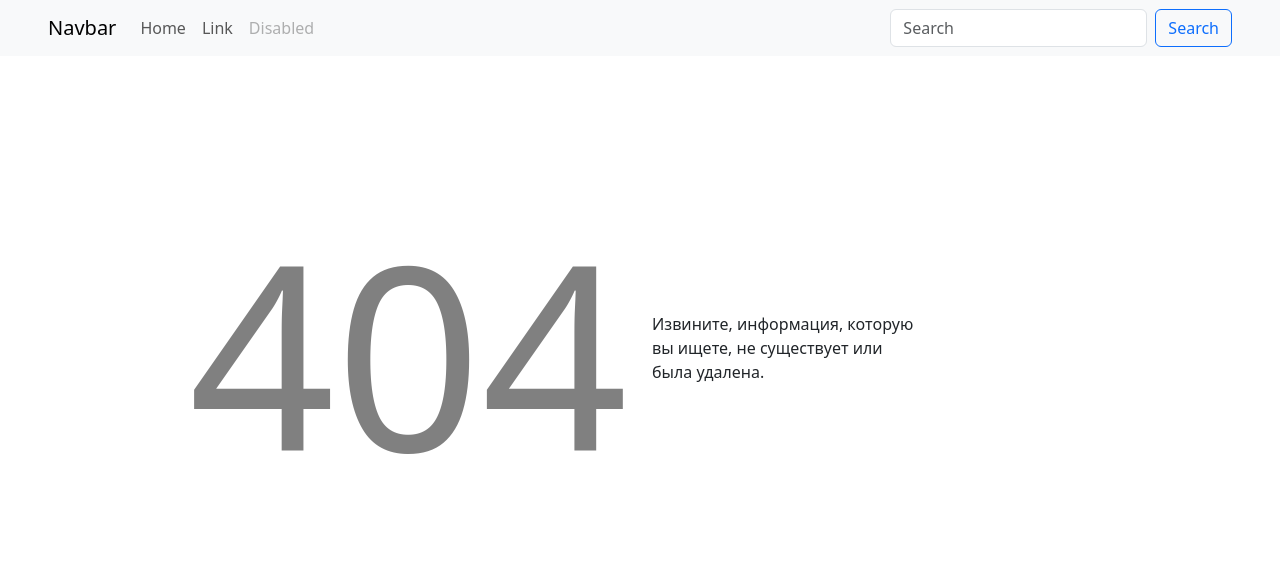
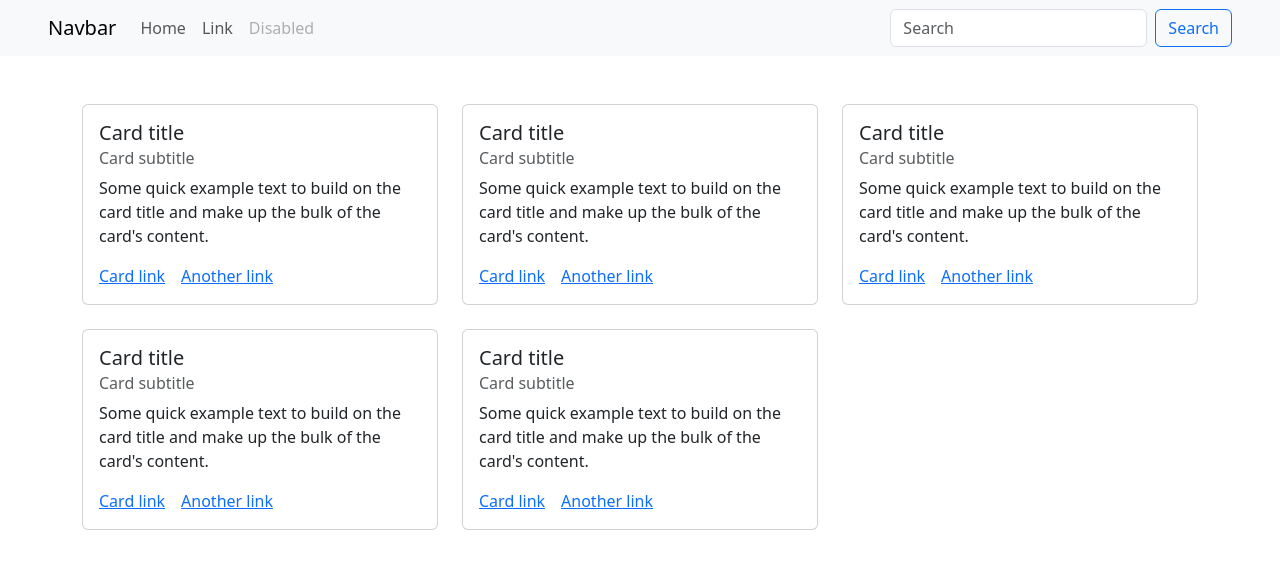
Before and after one commit to chup1kq/adddict_front, a React (Create React App) app: page /dictionaries in a window 1280 px wide. Before the commit this address had no page. Shown: the top 568 px of the page. Built offline with nearby package versions, Linux system fonts and the light colour scheme.

Commit message:
Moved 'dictionaries' page into jsx file

```diff
--- a/src/pages/UserDictionaries.jsx
+++ b/src/pages/UserDictionaries.jsx
@@ -1,4 +1,75 @@
-const UserDictionaries = () => {
+export const UserDictionaries = () => {
+    return (
+    <>
+        <div className="container my-5">
+            <div className="row row-cols-1 row-cols-sm-2 row-cols-lg-3 g-4">
+                {/*Карточка*/}
+                <div className="col">
+                    <div className="card h-100">
+                        <div className="card-body">
+                            <h5 className="card-title">Card title</h5>
+                            <h6 className="card-subtitle mb-2 text-body-secondary">Card subtitle</h6>
+                            <p className="card-text">Some quick example text to build on the card title and make up
+                                the bulk of the card's content.</p>
+                            <a href="#" className="card-link">Card link</a>
+                            <a href="#" className="card-link">Another link</a>
+                        </div>
+                    </div>
+                </div>
+                {/*Карточка*/}
+                <div className="col">
+                    <div className="card h-100">
+                        <div className="card-body">
+                            <h5 className="card-title">Card title</h5>
+                            <h6 className="card-subtitle mb-2 text-body-secondary">Card subtitle</h6>
+                            <p className="card-text">Some quick example text to build on the card title and make up
+                                the bulk of the card's content.</p>
+                            <a href="#" className="card-link">Card link</a>
+                            <a href="#" className="card-link">Another link</a>
+                        </div>
+                    </div>
+                </div>
+                {/*Карточка*/}
+                <div className="col">
+                    <div className="card h-100">
+                        <div className="card-body">
+                            <h5 className="card-title">Card title</h5>
+                            <h6 className="card-subtitle mb-2 text-body-secondary">Card subtitle</h6>
+                            <p className="card-text">Some quick example text to build on the card title and make up
+                                the bulk of the card's content.</p>
+                            <a href="#" className="card-link">Card link</a>
+                            <a href="#" className="card-link">Another link</a>
+                        </div>
+                    </div>
+                </div>
+                {/*Карточка*/}
+                <div className="col">
+                    <div className="card h-100">
+                        <div className="card-body">
+                            <h5 className="card-title">Card title</h5>
+                            <h6 className="card-subtitle mb-2 text-body-secondary">Card subtitle</h6>
+                            <p className="card-text">Some quick example text to build on the card title and make up
+                                the bulk of the card's content.</p>
+                            <a href="#" className="card-link">Card link</a>
+                            <a href="#" className="card-link">Another link</a>
+                        </div>
+                    </div>
+                </div>
+                {/*Карточка*/}
+                <div className="col">
+                    <div className="card h-100">
+                        <div className="card-body">
+                            <h5 className="card-title">Card title</h5>
+                            <h6 className="card-subtitle mb-2 text-body-secondary">Card subtitle</h6>
+                            <p className="card-text">Some quick example text to build on the card title and make up
+                                the bulk of the card's content.</p>
+                            <a href="#" className="card-link">Card link</a>
+                            <a href="#" className="card-link">Another link</a>
+                        </div>
+                    </div>
+                </div>
+            </div>
+        </div>
+    </>
+    )
 };
-
-export default UserDictionaries;
--- a/src/route/routes.js
+++ b/src/route/routes.js
@@ -1,4 +1,5 @@
 import {NotFound} from "../components/404";
+import {UserDictionaries} from "../pages/UserDictionaries";
 
 export const routes = [
     {
@@ -11,4 +12,9 @@ export const routes = [
         element: '',
         name: 'main',
     },
+    {
+        path: '/dictionaries',
+        element: <UserDictionaries/>,
+        name: 'dictionaries',
+    }
 ]
```
Also changed, not shown: public/dictionaries.html (deleted, +0 -107 lines).
